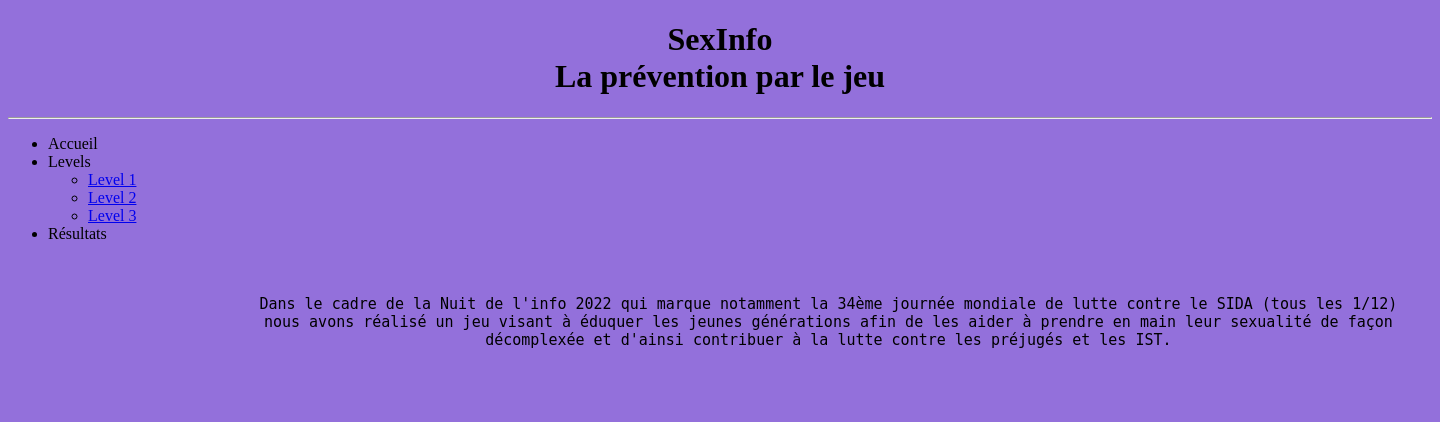
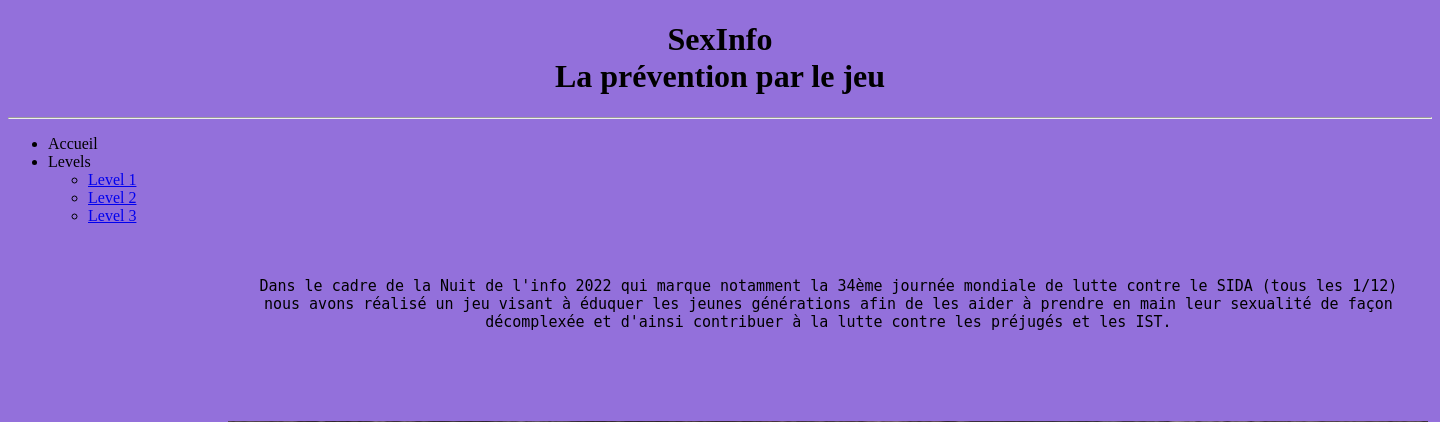
Before and after one commit to NDI-2022-FlyingBananaAndKachow/ChasseAuxHeros, a Flask app: page / in a window 1440 px wide. Shown: the top 422 px of the page. Run offline with Flask 2, Linux system fonts and the light colour scheme.

Commit message:
ajouté page d'accueil amélioré le css ajouté une image supprimé la page résultats

```diff
--- a/templates/accueil.html
+++ b/templates/accueil.html
@@ -26,9 +26,6 @@
 					{% endfor %}
 				</ul>
 			</li>
-			<li>
-				Résultats
-			</li>
 		</ul>
 	</nav>
 
```
